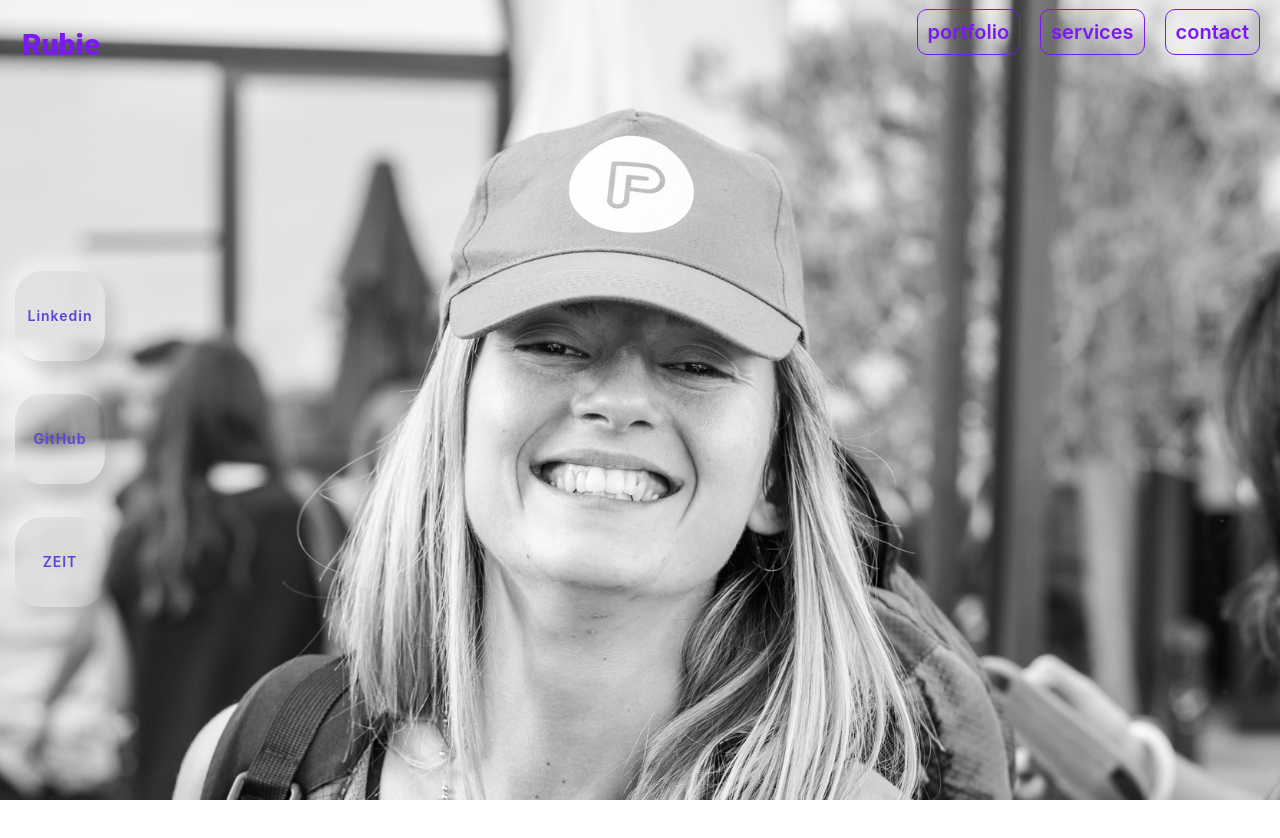
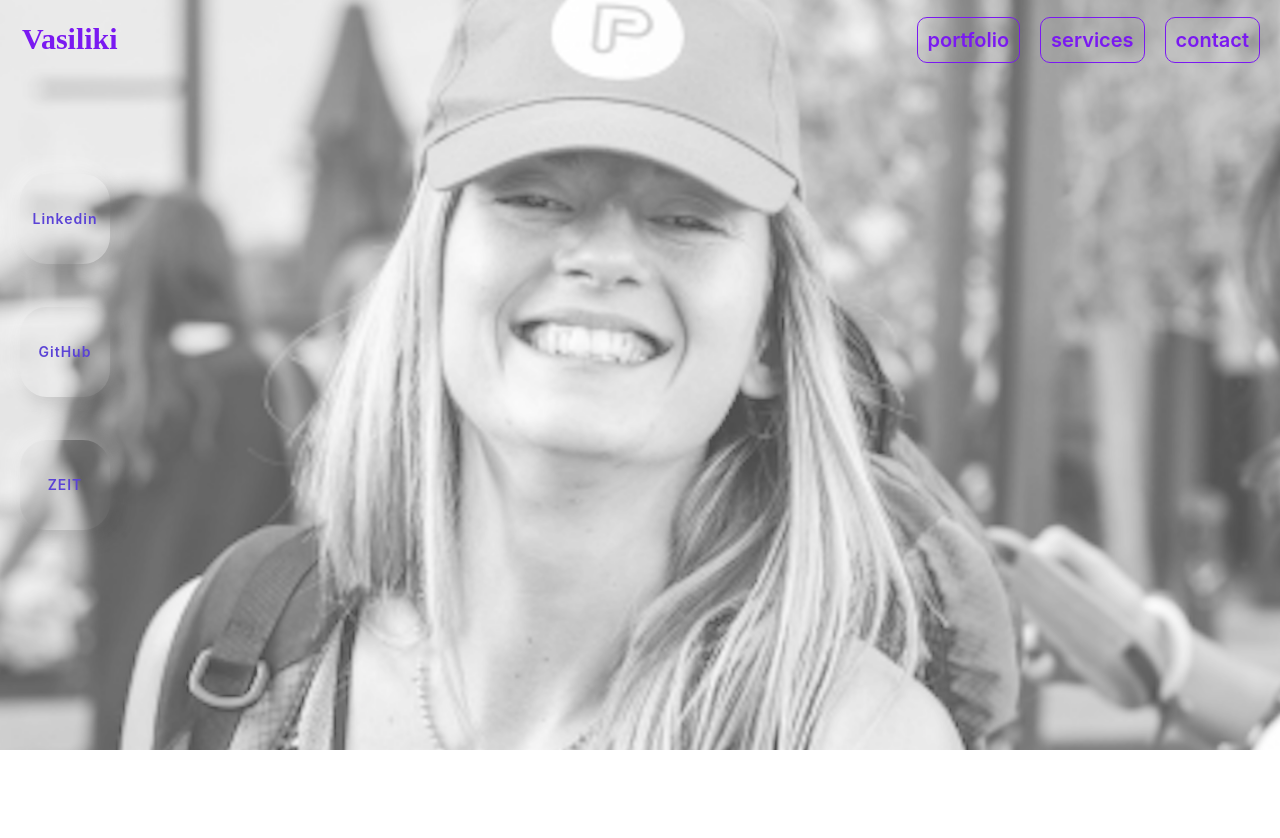
Before and after one commit to Viki-Robles/portfolio, a React (Create React App) app: page / in a window 1280 px wide. Shown: the top 838 px of the page. After the commit the page ends 809 px from the top, so only its background shows below. Built offline with nearby package versions, Linux system fonts and the light colour scheme.

Commit message:
backround image changes

```diff
--- a/src/App.css
+++ b/src/App.css
@@ -24,7 +24,8 @@ html,body
 }
 
 .footer {
-    display:flex;
+    display:grid;
+    position:absolute;
     justify-content: space-evenly;
     padding-top:45%;
     color:#5b43d6;
@@ -47,7 +48,7 @@ html,body
         overflow: hidden;
         position: relative;
         line-height: 70px;
-
+        margin:20px;
 }
 
 .footer a:hover {
@@ -75,11 +76,7 @@ input {
 
 }
 
-img {
-    width: 100%;
 
-    object-fit: contain;
-}
 
 @media(min-width:600px) {
 
@@ -87,10 +84,11 @@ img {
         position:absolute;
         display:grid;
         justify-content: space-evenly;
-        padding-top:20%;
+        padding-top:12%;
         color:#5b43d6;
         font-weight:600;
         z-index:4;
+
 
     }
 
@@ -100,7 +98,7 @@ img {
         font-weight:600;
         display: inline-block;
         border-radius: 30%;
-        box-shadow: -7px -7px 20px 0 rgba(255, 255, 255, 0.7),
+        box-shadow: -7px -7px 20px 0 rgba(255, 255, 255, 0.434),
         7px 7px 20px 0 rgba(0, 0, 0, 0.2);
         width:90px;
         height:90px;
@@ -109,18 +107,12 @@ img {
         line-height: 90px;
         letter-spacing:1px;
         border:none;
-        margin:15px;
+        margin:20px;
     }
 
     .footer a:hover {
         box-shadow: inset -7px -7px 20px 0 rgba(255, 255, 255, 0.7),
         inset 7px 7px 20px 0 rgba(0, 0, 0, 0.2)
-
-    }
-
-    .footer_icon {
-        height:2vh;
-        flex:1;
 
     }
 
@@ -142,12 +134,7 @@ img {
 
     }
 
-    .myPic {
-        height:40vh;
-        padding-top:40px;
-        border:6px solid white;
-        border-radius:50%;
-    }
+
 
 
 }
--- a/src/App.js
+++ b/src/App.js
@@ -8,7 +8,7 @@ import HomeButton from './homeButton/homeButton';
 import ScrollToTop from './ScrollMenu/ScrollMenu';
 import Footer from './Footer/Footer';
 import Form from './Form/Form';
-import viki from '../src/images/viki.jpg';
+import vikipeki from './images/vikipeki.png';
 
 
 
@@ -17,11 +17,13 @@ function App() {
     <Router>
       <ScrollToTop />
       <div className="App">
-        <div className="header">Rubie
+      <div className="hero">
+        <div className="header">Vasiliki</div>
+        <Footer />
+        <img src={vikipeki} alt="mypic" className="portfoliopic"/>
+        <NavBar />
         </div>
-        <Footer />
-        <img src={viki} alt="mypic" className="portfoliopic"/>
-        <NavBar />
+
         <h3 className="portfolio_name" id="portfolio">PORTFOLIO</h3>
         <Gallery />
         <br />
--- a/src/NavBar/NavBar.css
+++ b/src/NavBar/NavBar.css
@@ -1,11 +1,21 @@
-.header {
-    color: black;
+
+.portfoliopic {
+    opacity:0.7;
+    height:100vh;
+    width:100vw;
+    background-size: cover;
+
+
+}
+
+.header{
+    color: #7a19f1;
     position: absolute;
     margin: 22px;
     font-size: 30px;
     font-weight: 800;
-    font-family:"Roboto";
-    line-height: 1.5;
+    font-family:"Kaushan Script";
+    z-index:2;
 }
 
 .text {
@@ -28,6 +38,8 @@
 }
 
 .burgerButton {
+    position:relative;
+    margin-bottom: 350%;
     background:none;
     border:none;
     outline:none;
@@ -73,6 +85,8 @@
 }
 
 @media(min-width:600px) {
+
+
     .burgerButton {
         display: none;
 
@@ -96,12 +110,9 @@
         top:0;
         margin:0;
         height:0;
-
     }
 
-    .portfoliopic {
-       background-size: auto;
-    }
+
     .menuItem a {
         padding:10px;
         font-size:20px;
@@ -111,8 +122,12 @@
 
     }
 
+    .menuItem a:hover{
+        background-color:white;
+    }
+
     .menuItem {
-        padding-top: 20px;
+        padding-top: 28px;
         padding-right: 20px;
 
     }
@@ -123,7 +138,17 @@
     margin: 22px;
     font-size: 30px;
     font-weight: 800;
-    font-family:"Roboto";
+    font-family:"Kaushan Script";
+    z-index:2;
+
+}
+
+.portfoliopic {
+    opacity:0.7;
+    height:100%;
+    width:100%;
+    background-size: cover;
+
 
 }
 
```
Also changed, not shown: src/images/profilepic.png (added), src/images/vikipeki.png (added).
